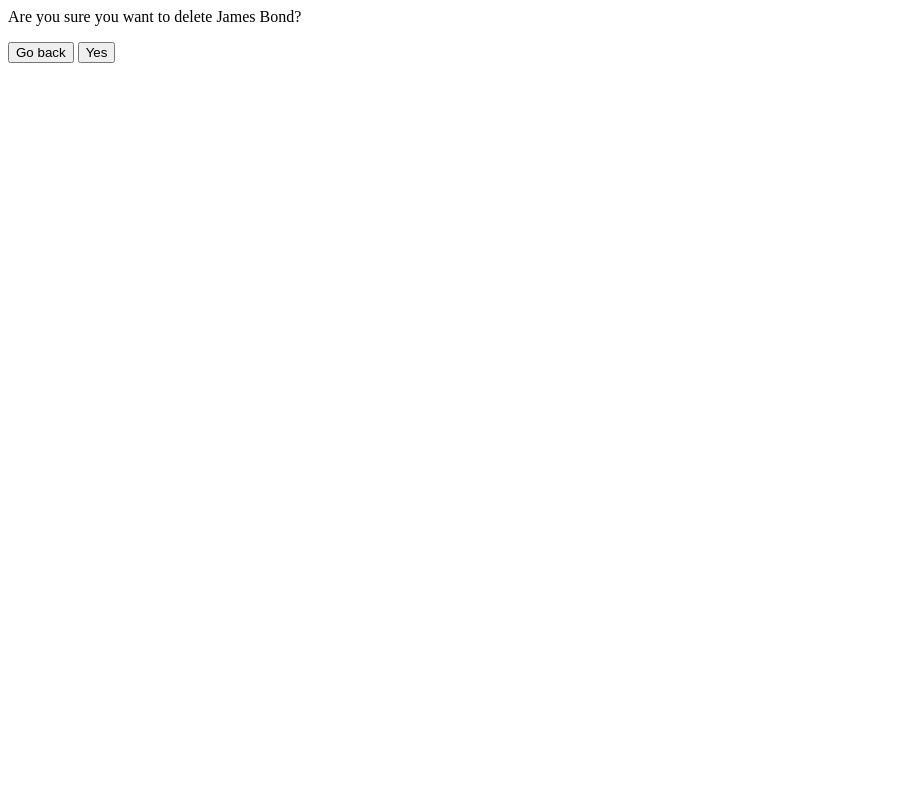
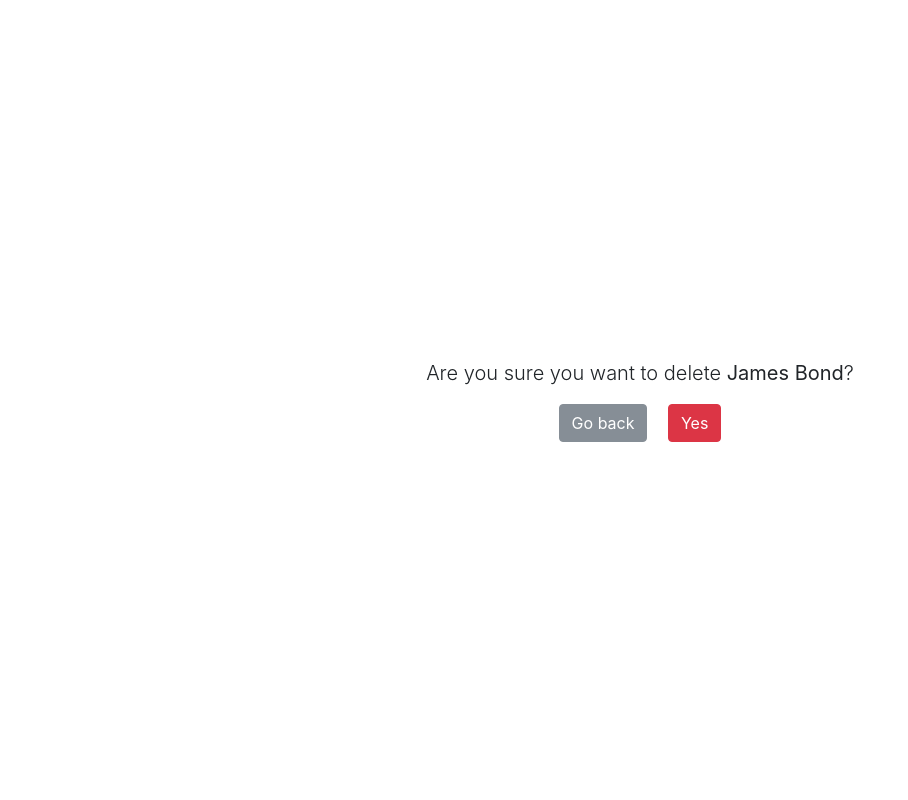
Before and after one commit to RafiZahedi/KOPPEEwebsite, a Django app: page /delete_reservation/25/ in a window 1280 px wide. Shown: the whole page, without its empty margins (0-908 px from the left). Run offline with Django 5.2, Linux system fonts and the light colour scheme; data comes from the database, SQL or seed files in the repository; both versions use the stored data as it was after the commit; some libraries are stand-ins or nearby versions.

Commit message:
Fixed the deleting bug.

```diff
--- a/templates/admin_panel.html
+++ b/templates/admin_panel.html
@@ -69,9 +69,9 @@
                                 {% now 'Y-m-d' as today %}
                                 {% if reserve.date|date:"Y-m-d" < today %}
                                     <td class="cell100 column6">
-                                        <button onclick="window.location='{% url 'delete-reservation' reserve.id %}'"
-                                                class="btn btn-outline-danger">Delete
-                                        </button>
+                                        <a href="{% url 'delete-reservation' reserve.id %}"
+                                           class="btn btn-outline-danger">Delete</a>
+                                    </td>
                                     </td>
                                 {% else %}
                                     <td class="cell100 column6">
--- a/templates/delete_reservation.html
+++ b/templates/delete_reservation.html
@@ -1,6 +1,28 @@
-<form method="POST">
-    {% csrf_token %}
-    <p>Are you sure you want to delete {{ obj }}?</p>
-    <button>Go back</button>
-    <button type="submit">Yes</button>
-</form>
+{% load static %}
+<!DOCTYPE html>
+<html lang="en">
+<head>
+    <meta charset="UTF-8">
+    <meta name="viewport" content="width=device-width, initial-scale=1.0">
+    <title>Delete Confirmation</title>
+    <link rel="stylesheet" type="text/css" href="{% static 'bootstrap/css/bootstrap.min.css' %}">
+    <style>
+        .center {
+            display: flex;
+            justify-content: center;
+            align-items: center;
+            height: 100vh;
+        }
+    </style>
+</head>
+<body>
+<div class="container center">
+    <form method="POST" class="text-center">
+        {% csrf_token %}
+        <p class="lead">Are you sure you want to delete <strong>{{ obj }}</strong>?</p>
+        <a class="btn btn-secondary mx-2" href="{% url 'admin-panel' %}">Go back</a>
+        <input class="btn btn-danger mx-2" type="submit" value="Yes">
+    </form>
+</div>
+</body>
+</html>
```
Also changed, not shown: db.sqlite3.
